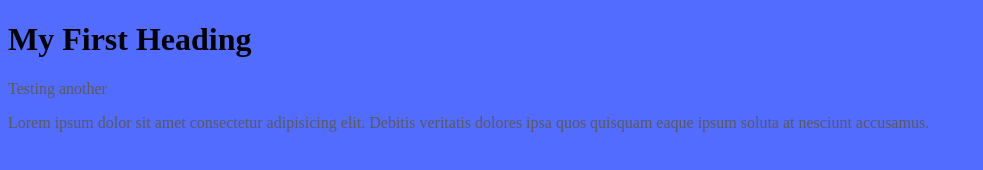
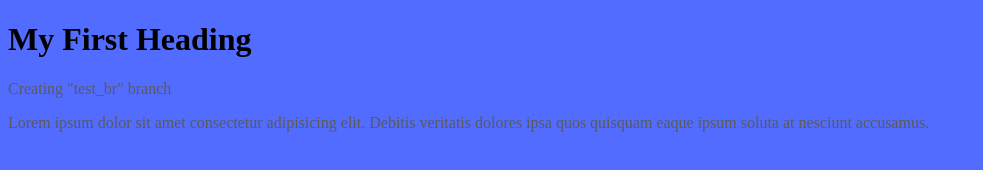
Before and after one commit to CodeCrashher/git_test, a plain HTML site: page index.html in a window 1280 px wide. Shown: the whole page, without its empty margins (0-983 px from the left). Drawn offline with Linux system fonts and the light colour scheme; files that its build step writes are made by us from their sources.

Commit message:
test branch

```diff
--- a/index.html
+++ b/index.html
@@ -7,7 +7,7 @@
 <body>
 
 <h1>My First Heading</h1>
-<p>Testing another</p>
+<p>Creating "test_br" branch</p>
 <p>Lorem ipsum dolor sit amet consectetur adipisicing elit. Debitis veritatis dolores ipsa quos quisquam eaque ipsum soluta at nesciunt accusamus.</p>
 
 </body>
```
